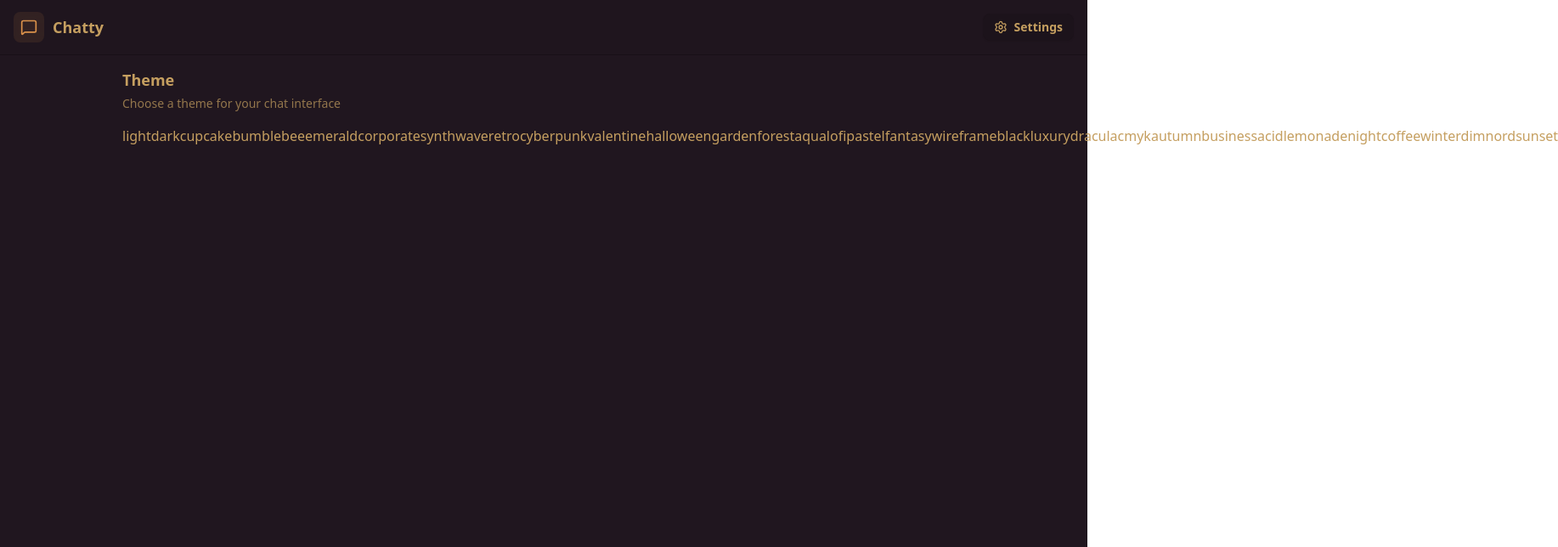
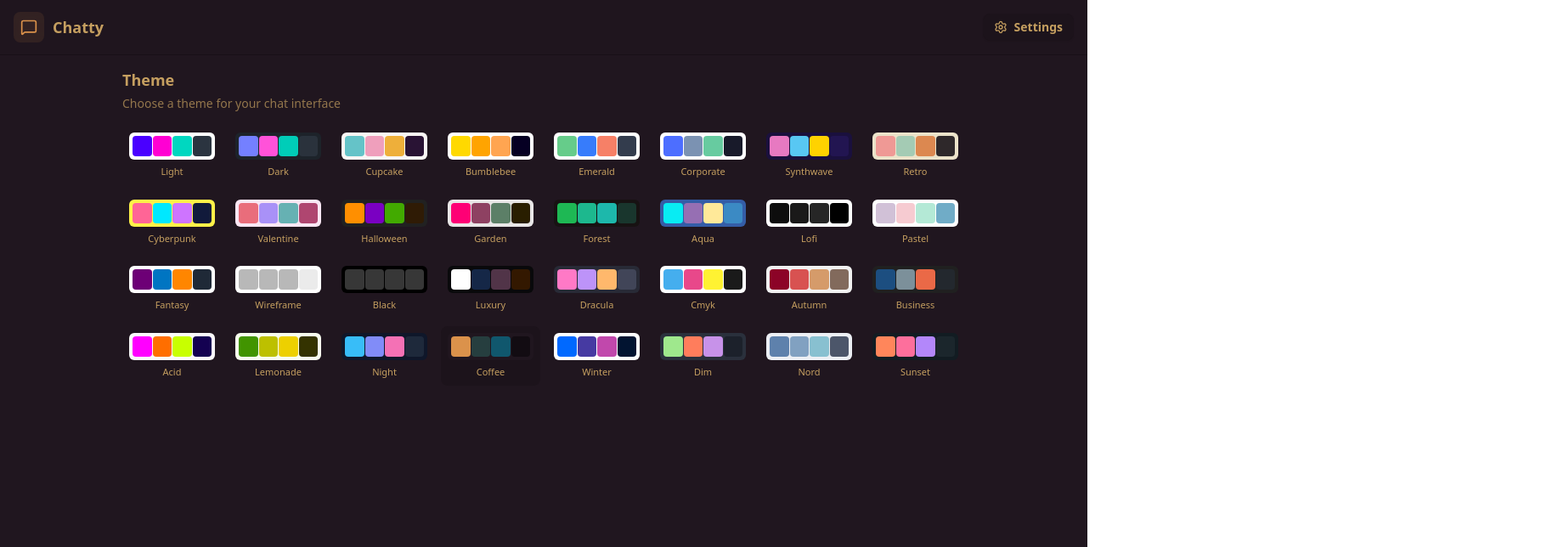
Before and after one commit to emonShimoul/MERN-Chat-App-UDPro2, a React app in the folder frontend/: page /settings in a window 1280 px wide. Shown: the top 644 px of the page at 85% size, 1834 px wide, since content can reach past the window. Built offline with nearby package versions, Linux system fonts and the light colour scheme; no server answers; the HTML template or start-up script is replaced by a standard one.

Commit message:
complete the settings page functionality

```diff
--- a/frontend/src/pages/SettingsPage.jsx
+++ b/frontend/src/pages/SettingsPage.jsx
@@ -18,7 +18,28 @@
         </div>
 
         <div className="grid grid-cols-4 sm:grid-cols-6 md:grid-cols-8 gap-2">
-          {THEMES}
+          {THEMES.map((t) => (
+            <button
+            key={t}
+            className={`
+              group flex flex-col items-center gap-1.5 p-2 rounded-lg transition-colors ${theme === t ? "bg-base-200" : "hover:bg-base-200/50"}
+              `}
+            onClick={() => setTheme(t)}
+            >
+              <div className="relative h-8 w-full rounded-md overflow-hidden" data-theme={t}>
+                <div className="absolute inset-0 grid grid-cols-4 gap-px p-1">
+                  <div className="rounded bg-primary"></div>
+                  <div className="rounded bg-secondary"></div>
+                  <div className="rounded bg-accent"></div>
+                  <div className="rounded bg-neutral"></div>
+                </div>
+              </div>
+
+              <span className="text-[11px] font-medium truncate w-full text-center">
+                {t.charAt(0).toUpperCase() + t.slice(1)}
+              </span>
+            </button>
+          ))}
         </div>
       </div>
     </div>
```
